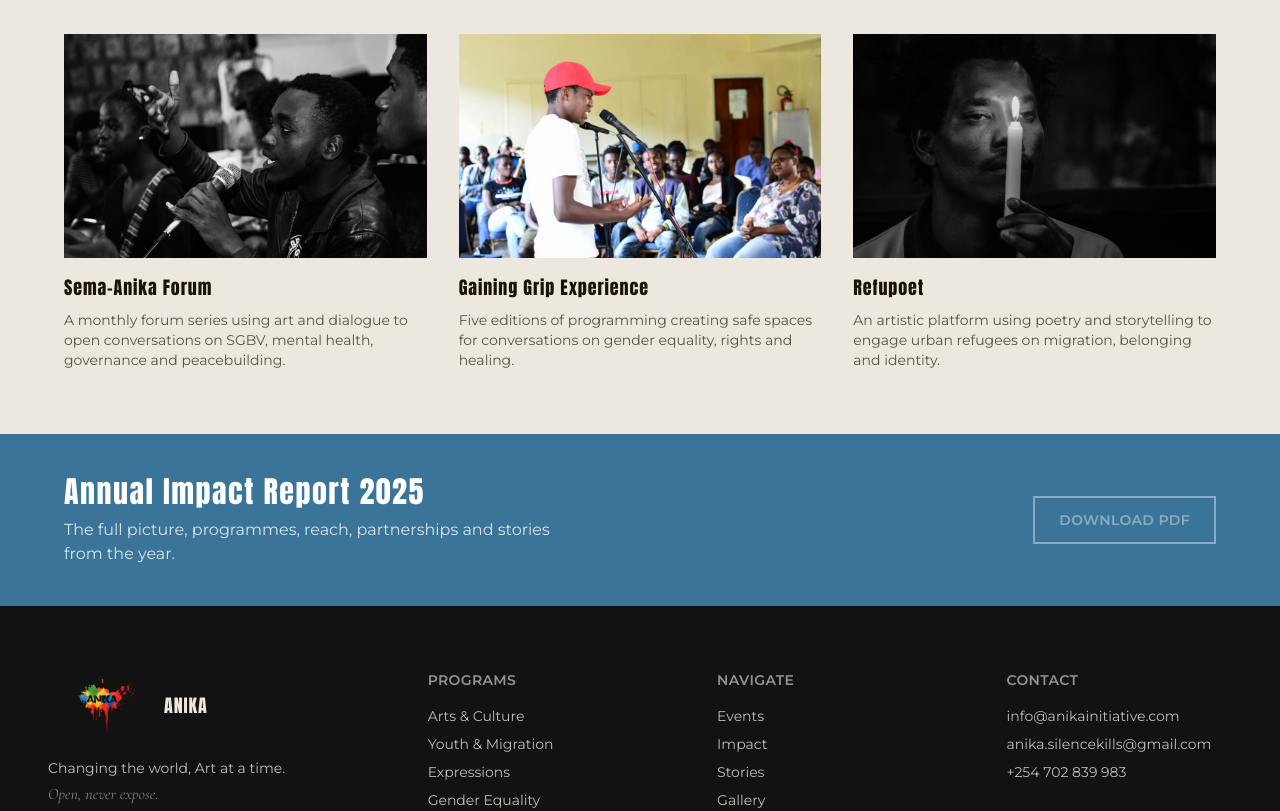
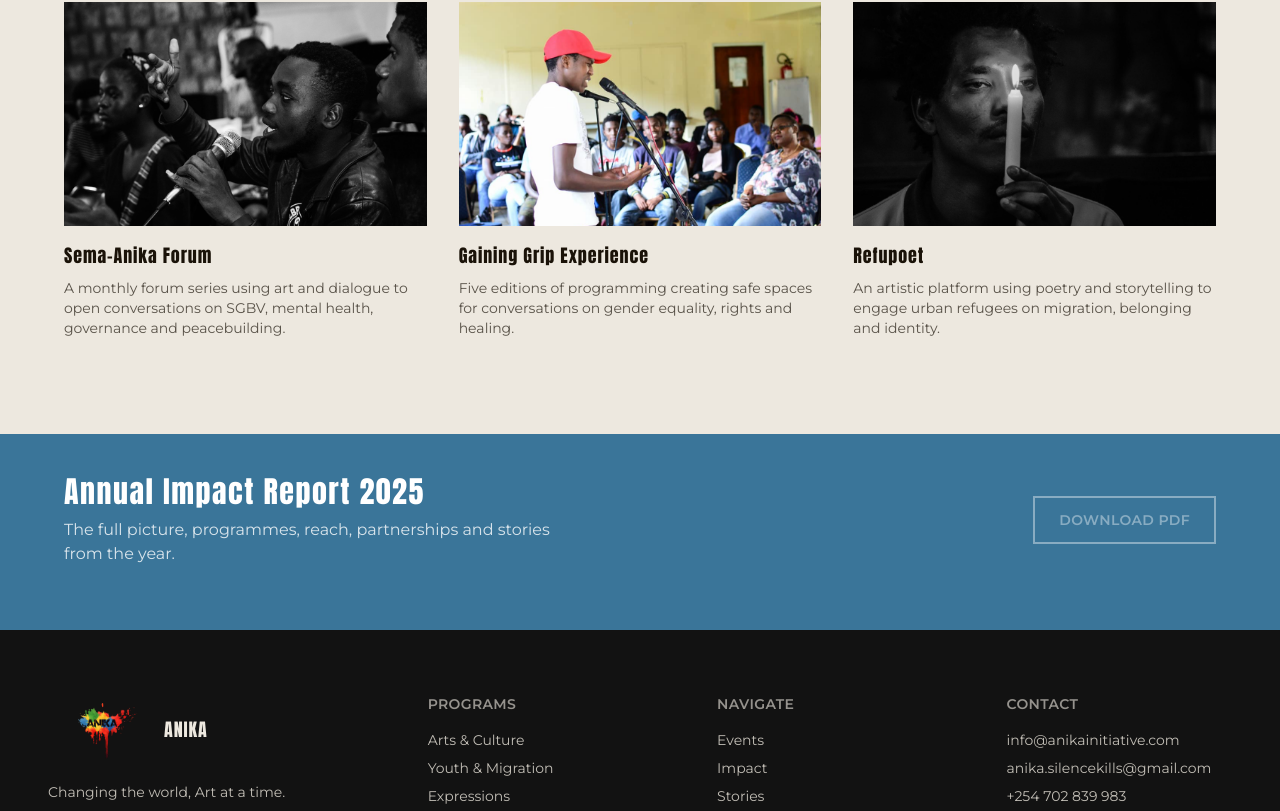
Before and after one commit to Jkosencha/Anika-Initiative, a React (Vite) app: page /impact in a window 1280 px wide. Shown: the part 934-1745 px from the top of the page. Built offline with nearby package versions, Linux system fonts and the light colour scheme.

Commit message:
fix: Fixed Scroll Position behaviour

```diff
--- a/src/App.jsx
+++ b/src/App.jsx
@@ -13,11 +13,13 @@ import Gallery from './pages/Gallery'
 import GetInvolved from './pages/GetInvolved'
 import Donate from './pages/Donate'
 import {Toaster} from "sonner";
+import ScrollToTop from './components/ScrollToTop'
 
 function App() {
   return (
     <div className="flex min-h-screen flex-col">
       <SplashScreen />
+      <ScrollToTop />
       <Navbar />
       <main className="flex-1">
         <Routes>
--- /dev/null
+++ b/src/components/ScrollToTop.jsx
@@ -0,0 +1,13 @@
+import React, { useEffect } from 'react'
+import { useLocation } from 'react-router-dom'
+
+export default function ScrollToTop() {
+    const { pathname } = useLocation();
+
+    useEffect(() => {
+        window.scrollTo(0, 0);
+    }, [pathname]);
+
+  return null;
+
+}
--- a/src/components/impact/CaseStudies.jsx
+++ b/src/components/impact/CaseStudies.jsx
@@ -2,7 +2,7 @@ import React from 'react'
 
 export default function CaseStudies({ caseStudies}) {
   return (
-    <section className='bg-cream px-6 md:px-16 py-16'>
+    <section className='bg-cream px-6 md:px-16 pt-8 pb-24'>
         <p className='text-coral text-xs uppercase tracking-wide font-semibold mb-3'>
             Case Studies
         </p>
--- a/src/components/impact/ReportBanner.jsx
+++ b/src/components/impact/ReportBanner.jsx
@@ -4,7 +4,7 @@ export default function ReportBanner() {
     const hasReport = false; //change to true once report PDF is sent
     const reportUrl = '/documents/annual-impact-report.pdf'; //report link placeholder
   return (
-    <section className='bg-anika-blue text-white px-6 md:px-16 py-10'>
+    <section className='bg-anika-blue text-white px-6 md:px-16 py-10 pb-16'>
         <div className='flex flex-col md:flex-row md:items-center md:justify-between gap-6'>
             <div>
                 <h3 className='font-display text-2xl md:text-3xl mb-2'>
```
